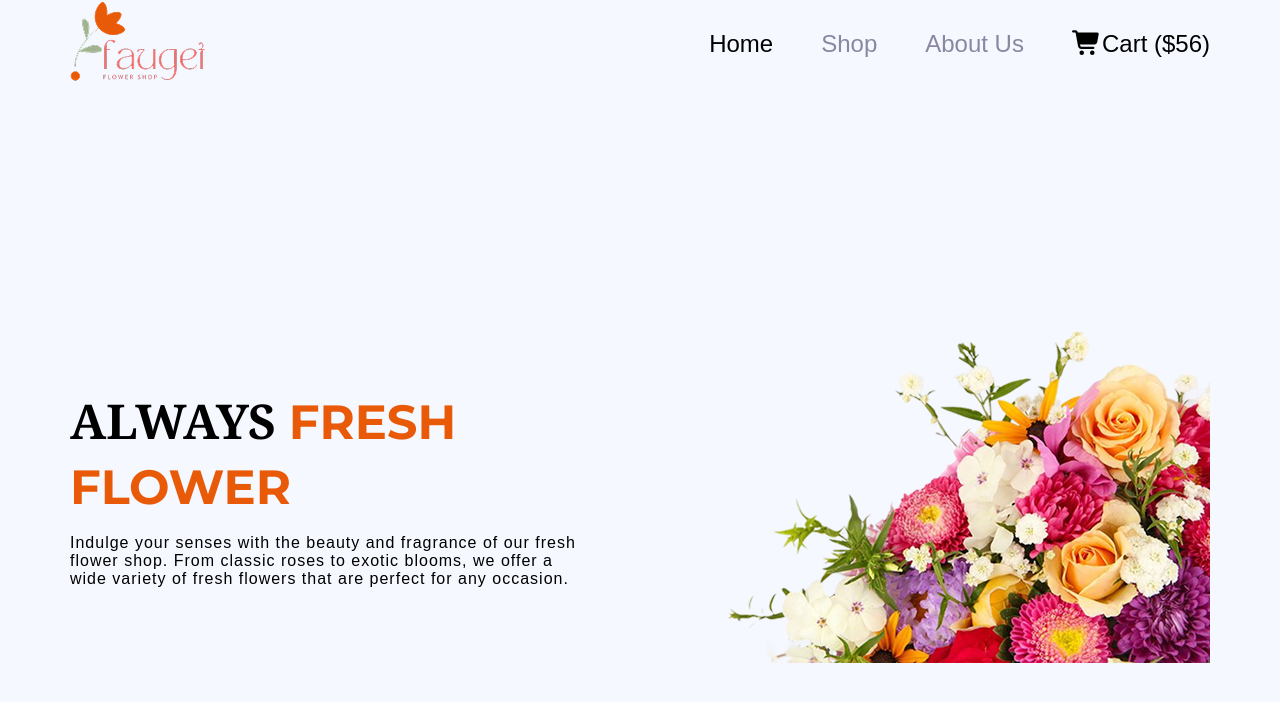
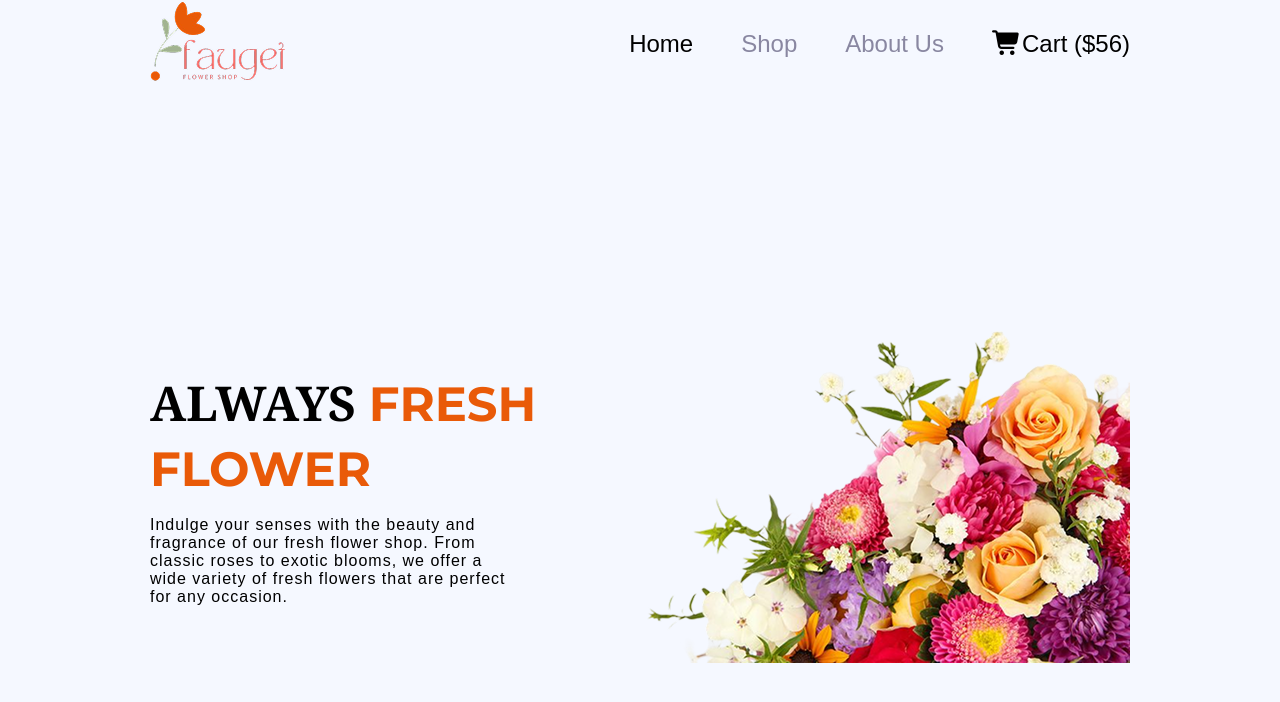
Before and after one commit to ripon-ch/ph-assignment2, a plain HTML site: page index.html in a window 1280 px wide. Drawn offline with Linux system fonts and the light colour scheme.

Commit message:
update style.css

```diff
--- a/style.css
+++ b/style.css
@@ -10,7 +10,7 @@
 /* common css */
 .container{
     max-width: 1140px;
-    margin: auto;
+    margin: 0px 150px;
 
 }
 
```
